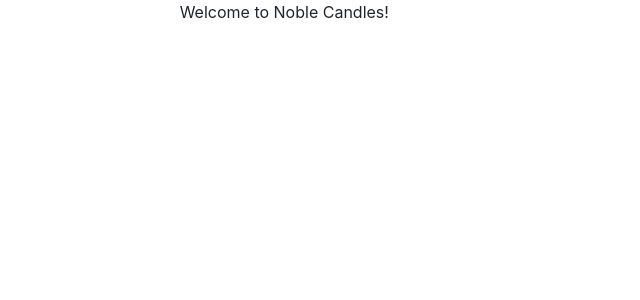
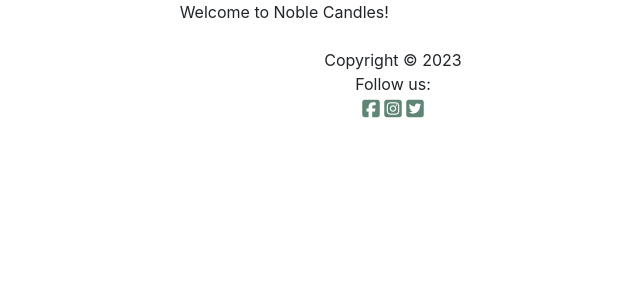
Before and after one commit to EiriniChalatsiadou/Noble-Candles, a Django app: page / in a window 1280 px wide. Shown: the top 300 px of the page, without its empty margins (247-887 px from the left). Run offline with Django 3.2, Linux system fonts and the light colour scheme; some libraries are stand-ins or nearby versions.

Commit message:
added css, js, media folders and css code for footer

```diff
--- a/templates/base.html
+++ b/templates/base.html
@@ -24,7 +24,8 @@
 {% block corecjs %}
     <script src="https://cdn.jsdelivr.net/npm/jquery@3.5.1/dist/jquery.slim.min.js" integrity="sha384-DfXdz2htPH0lsSSs5nCTpuj/zy4C+OGpamoFVy38MVBnE+IbbVYUew+OrCXaRkfj" crossorigin="anonymous"></script>
     <script src="https://cdn.jsdelivr.net/npm/bootstrap@4.6.2/dist/js/bootstrap.bundle.min.js" integrity="sha384-Fy6S3B9q64WdZWQUiU+q4/2Lc9npb8tCaSX9FK7E8HnRr0Jz8D6OP9dO5Vg3Q9ct" crossorigin="anonymous"></script>
-{% endblock %}
+    <script src="https://kit.fontawesome.com/c8dffb0544.js" crossorigin="anonymous"></script>
+    {% endblock %}
 
 {% block extrajs %}
 {% endblock %}
@@ -46,5 +47,19 @@
 
 {% block postloadjs %}
 {% endblock %}
+<!-- the footer goes here -->
+<footer class="footer mt-auto py-2 ">
+    <p class="m-0 text-center ">Copyright © 2023</p>
+    <p class="m-0 text-center ">Follow us: </p>
+    <div class="text-center">
+        <a href="https://www.facebook.com" target="_blank" rel="noopener" aria-label="Link to facebook page"><i
+                class="fab fa-facebook-square fa-lg ms-3 " style="color: #5F8575;"></i></a>
+        <a href="https://www.instagram.com" target="_blank" rel="noopener" aria-label="Link to instagram page"><i
+                class="fab fa-instagram-square fa-lg ms-3" style="color: #5F8575;"></i></a>
+        <a href="https://www.twitter.com" target="_blank" rel="noopener" aria-label="Link to twitter page"><i
+                class="fab fa-twitter-square fa-lg ms-3" style="color: #5F8575;"></i></a>
+    </div>
+
+</footer>
       </body>
 </html>
```
Also changed, not shown: static/css/style.css (added, +13 -0 lines), static/js/script.js (added).
